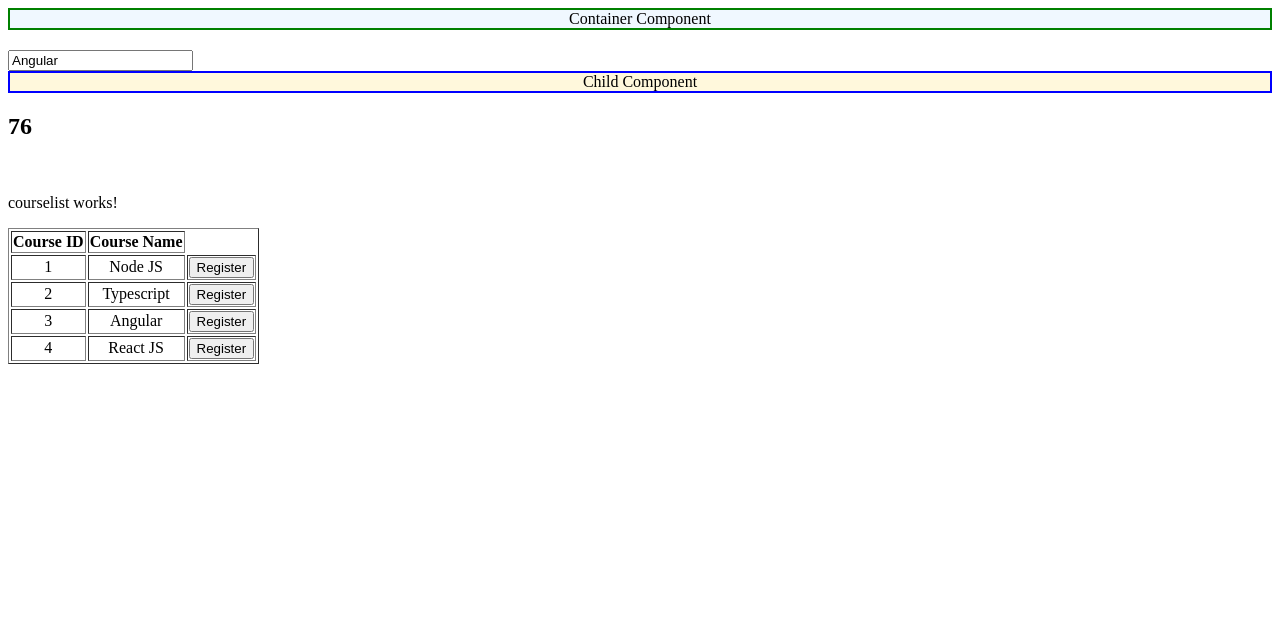
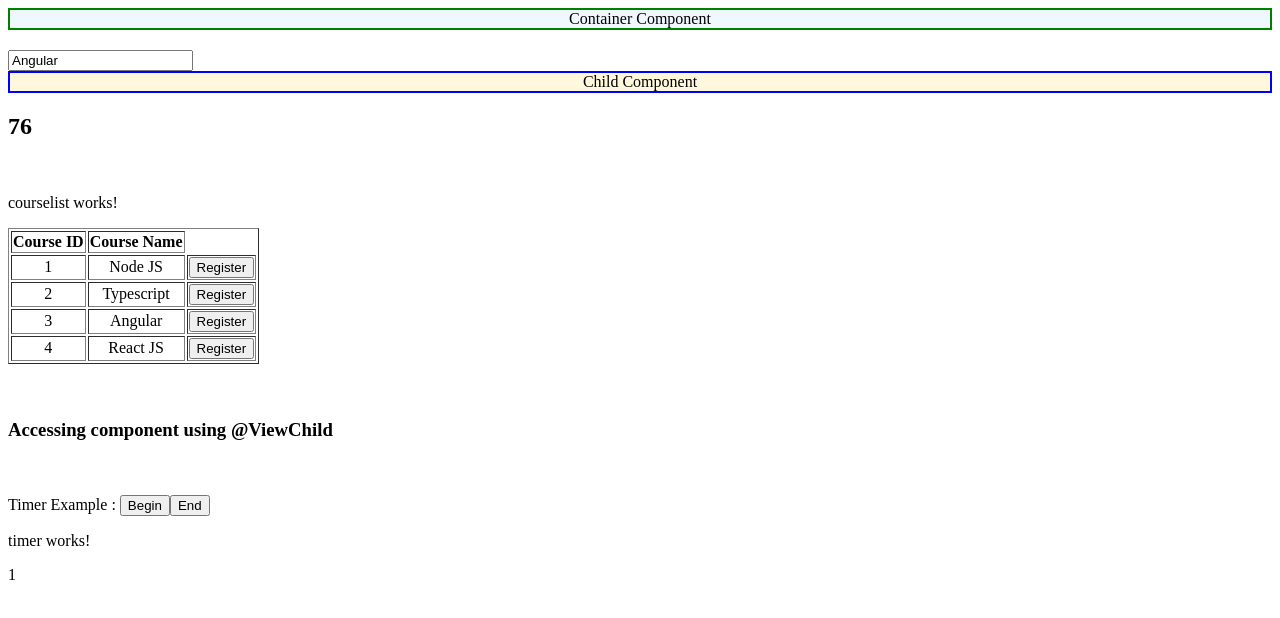
Before and after one commit to harshadasawant/infiniteAngular, an Angular app: page / in a window 1280 px wide. Shown: the top 618 px of the page. Built offline with nearby package versions, Linux system fonts and the light colour scheme.

Commit message:
@viewChild

```diff
--- a/src/app/app.component.html
+++ b/src/app/app.component.html
@@ -77,3 +77,12 @@ Select a course to view
 <app-courselist (onRegister)="courseReg($event)"></app-courselist>
 <br/><br/>
 <div *ngIf="message">{{message}}</div>
+
+<h3>Accessing component using @ViewChild</h3>
+<br />
+<br />
+Timer Example :
+<button type="button" (click)="startTimer()">Begin</button>
+<button type="button" (click)="stopTimer()">End</button>
+<br />
+<app-timer></app-timer>
--- a/src/app/app.component.ts
+++ b/src/app/app.component.ts
@@ -1,7 +1,8 @@
 import { Component, OnInit, DoCheck, AfterContentInit, AfterContentChecked,
   AfterViewInit, AfterViewChecked,
-  OnDestroy
+  OnDestroy, ViewChild
 } from '@angular/core';
+import { TimerComponent } from './timer/timer.component';
 
 @Component({
   selector: 'app-root',
@@ -50,4 +51,11 @@ data = 'Angular';
       console.log('Destroy');
   }
 
+  @ViewChild(TimerComponent) timerComponent!: TimerComponent;
+  startTimer() {
+    this.timerComponent.begin();
+  }
+  stopTimer() {
+    this.timerComponent.end();
+  }
 }
--- a/src/app/app.module.ts
+++ b/src/app/app.module.ts
@@ -12,6 +12,7 @@ import { FormsModule } from '@angular/forms';
 import { UsdInrPipe } from './pipes/usd-inr.pipe';
 import { CourselistComponent } from './courselist/courselist.component';
 import { ChildComponent } from './child/child.component';
+import { TimerComponent } from './timer/timer.component';
 
 @NgModule({
   declarations: [
@@ -22,7 +23,8 @@ import { ChildComponent } from './child/child.component';
     RedElDirective,
     UsdInrPipe,
     CourselistComponent,
-    ChildComponent
+    ChildComponent,
+    TimerComponent
   ],
   imports: [
     BrowserModule,
--- /dev/null
+++ b/src/app/timer/timer.component.html
@@ -0,0 +1,2 @@
+<p>timer works!</p>
+<p>{{count}}</p>
--- /dev/null
+++ b/src/app/timer/timer.component.ts
@@ -0,0 +1,24 @@
+import { Component } from '@angular/core';
+
+@Component({
+  selector: 'app-timer',
+  templateUrl: './timer.component.html',
+  styleUrls: ['./timer.component.css']
+})
+export class TimerComponent {
+  constructor() { }
+  flag = false;
+  count = 1;
+  begin() {
+    this.flag = true;
+    const start = setInterval(() => {
+      if (this.flag === false) {
+        clearInterval(start);
+      }
+      this.count += 1;
+    }, 1000);
+  }
+  end() {
+    this.flag = false;
+  }
+}
```
Also changed, not shown: src/app/timer/timer.component.css (added), 2 other files (tests, documents, lock files or other folders).
